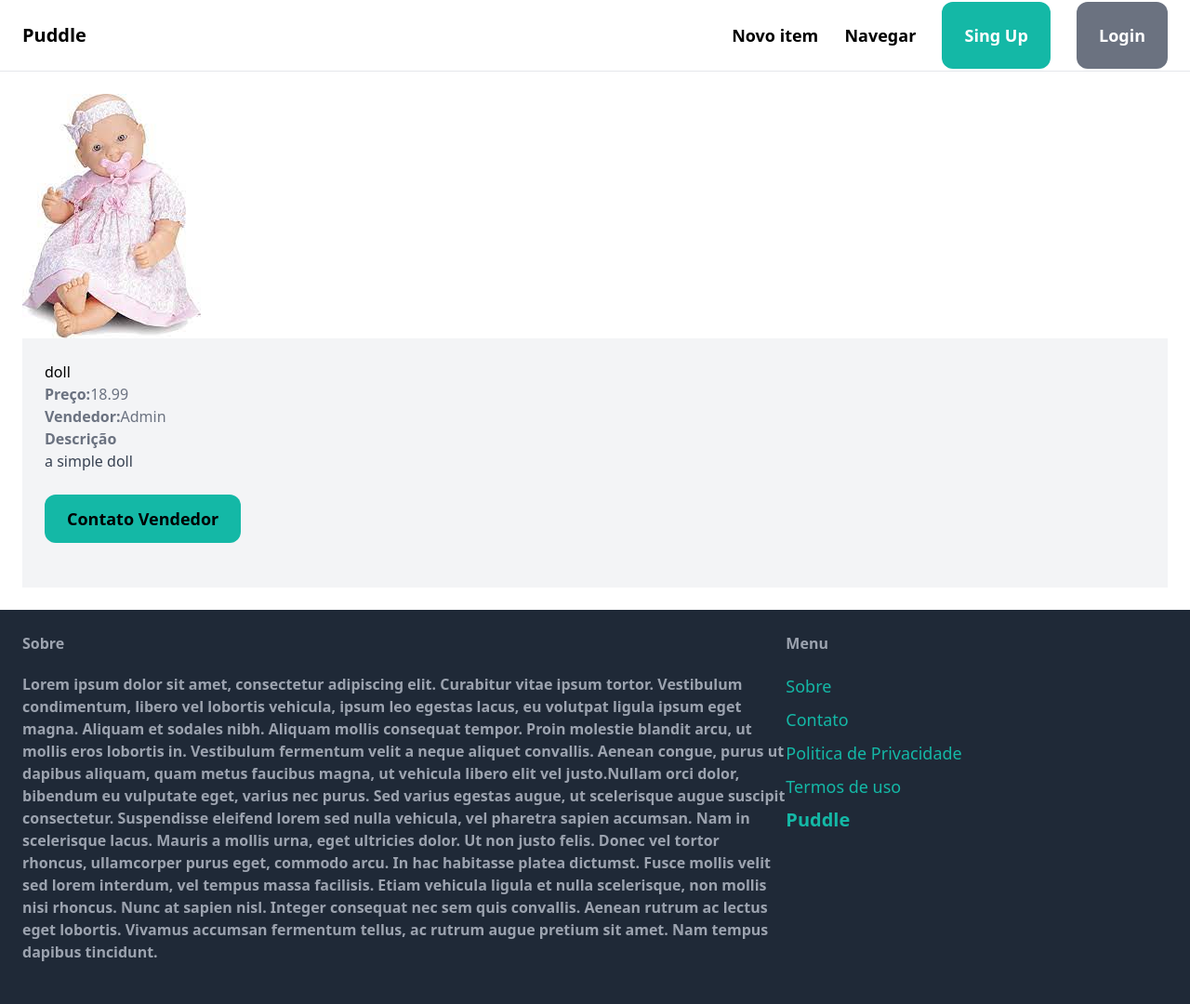
After one commit to BrunoAntunes21/Puddle_revis-o, a Django app: page /item/1/ in a window 1280 px wide. The commit adds this page. Shown: the whole page at 93% size. Run offline with Django 4.2, Linux system fonts and the light colour scheme; data comes from the database, SQL or seed files in the repository; both versions use the stored data as it was after the commit; some libraries are stand-ins or nearby versions.

Commit message:
pré incorporação da amostra de itens na mesma seção

```diff
--- a/puddle/core/templates/core/index.html
+++ b/puddle/core/templates/core/index.html
@@ -11,9 +11,9 @@
            <div class="grid grid-cols-3 gap-3">
                {% for item in items %}
                 <div>
-                    <a href="#">
+                    <a href="{% url 'item:detail' item.id %}">
                         <div>
-                            <img src="{{item.image.url}}" class="rounded-t-xl">
+                            <img src="{{ item.image.url }}" class="rounded-t-xl">
                         </div>
 
                         <div class="p-6 bg-white rounded-b-xl">
--- /dev/null
+++ b/puddle/item/templates/item/detail.html
@@ -0,0 +1,27 @@
+{% extends 'core/base.html' %}
+    {% block title %}{{item.name}}{% endblock %}
+{% block content %}
+<div class="grid-cols-5 gap-6">
+    <div class="col-span-3">
+       <img src="{{item.image.url}}" class="rounded-t-xl">
+
+    </div>
+    <div class="col-span-2 p-6 bg-gray-100 roundex-xl">
+        <h1 clss="mb-6 text-3xl">{{item.name}}</h1>
+        <p class="text-gray-500"><strong>Preço:</strong>{{item.price}}</strong></p>
+        <p class="text-gray-500"><strong>Vendedor:</strong>{{item.created_by.username}}</strong></p>
+
+        {% if item.description %}
+            <p class="text-gray-700">
+                <strong class="text-gray-500">Descrição</strong><br>
+                {{item.description}}
+            </p>
+        {% endif %}
+
+        <a href="#" class="inline-block my-6 px-6 py-3 text-lg font-semibold bg-teal-500  roundtext-white  rounded-xl hover:bg-teal-700"> Contato Vendedor</a>
+
+
+    </div>
+
+</div>
+{% endblock %}
--- /dev/null
+++ b/puddle/item/urls.py
@@ -0,0 +1,6 @@
+from django.urls import path
+from . import views
+app_name='item'
+urlpatterns=[
+    path('<int:pk>/',views.detail,name='detail'),
+]
--- a/puddle/item/views.py
+++ b/puddle/item/views.py
@@ -1,3 +1,10 @@
-from django.shortcuts import render
+from django.shortcuts import render,get_object_or_404
 
-# Create your views here.
+from .models import Item
+
+# Criando o item_detail
+def detail(request,pk):
+    item = get_object_or_404(Item,pk=pk)
+    related_items=Item.objects.filter(category=item.category,is_sold=False).exclude(pk=pk)[0:3]
+    return render(request,'item/detail.html',{'item':item,'related items':related_items
+                                              })
--- a/puddle/puddle/urls.py
+++ b/puddle/puddle/urls.py
@@ -16,11 +16,11 @@ Including another URLconf
 from django.conf import settings
 from django.conf.urls.static import static
 from django.contrib import admin
-from django.urls import path
+from django.urls import path,include
 from core.views import  index,contato
-
 urlpatterns = [
     path('',index,name='index'),
+    path('item/',include('item.urls')),
     path('contato/',contato,name='contato'),
     path('admin/', admin.site.urls),
 ]+static(settings.MEDIA_URL,document_root=settings.MEDIA_ROOT)
```
Also changed, not shown: puddle/db.sqlite3.
